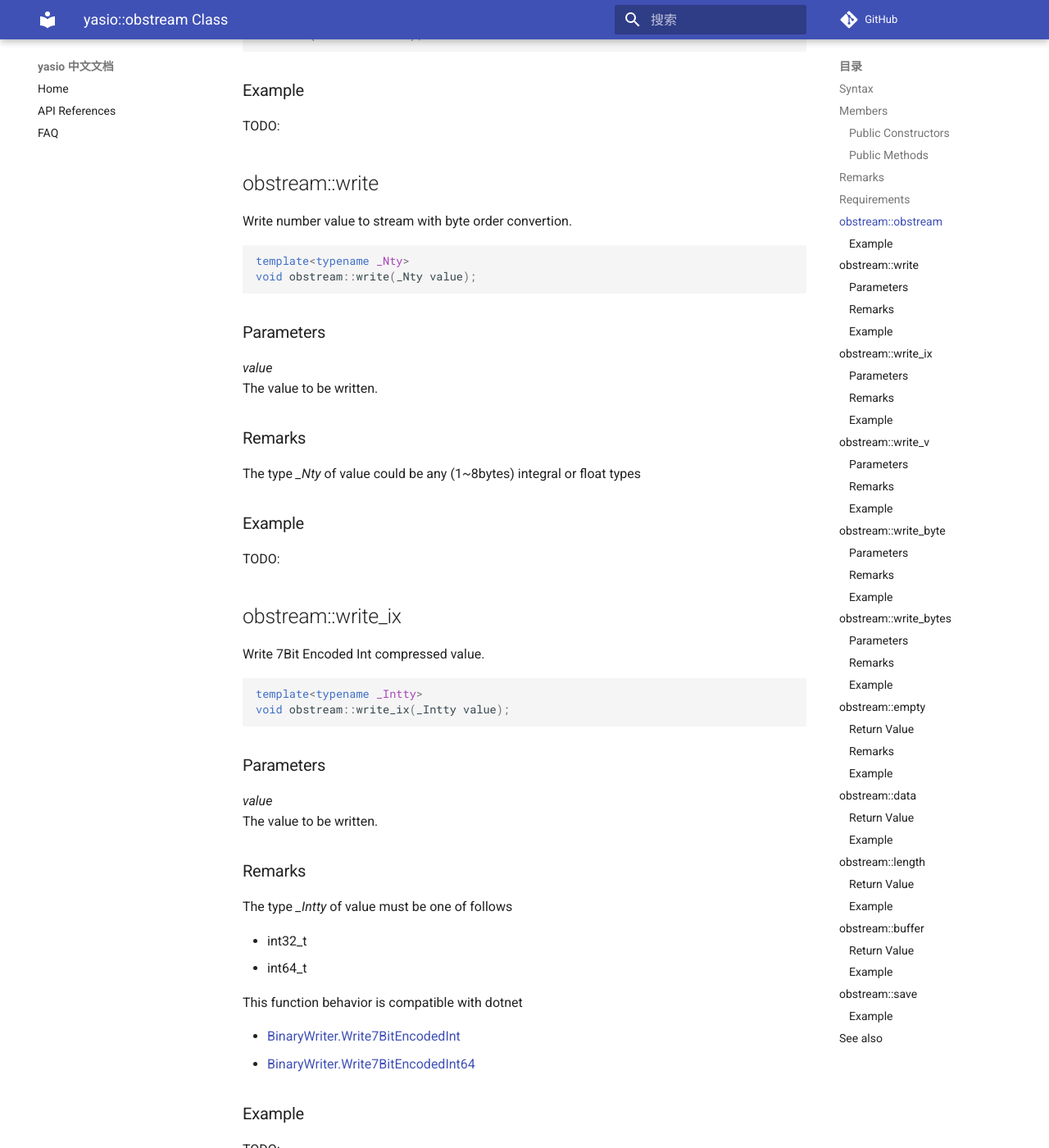
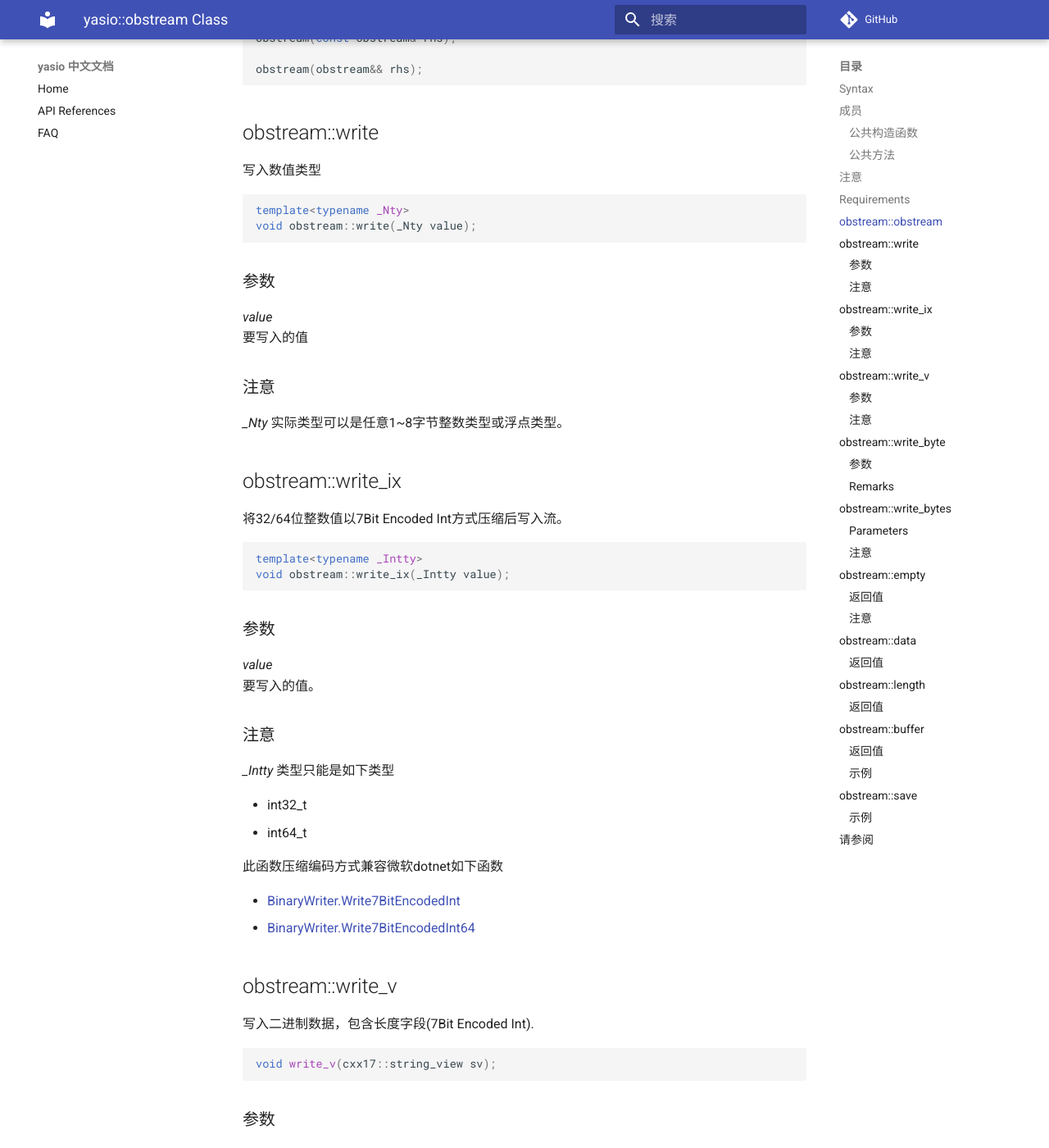
Before and after one commit to yasio/docs-936, an MkDocs documentation site: the page built from docs/api/reference/obstream-class.md, in a window 1280 px wide and 1400 px high, scrolled down 1690 px. Shown: the whole window at 82% size. Built offline with MkDocs 1.6.1 and Material for MkDocs 9.7.7, drawn with Linux system fonts in a browser that asks for light colours; comment, search, counter and statistics services are not loaded; some of the changed text lies outside the part shown.

Commit message:
Translate more

````diff
--- a/docs/api/reference/obstream-class.md
+++ b/docs/api/reference/obstream-class.md
@@ -6,7 +6,7 @@ helpviewer_keywords: []
 ---
 # obstream Class
 
-Provides the functionality of Binary Writer.
+提供二进制序列化功能。
 
 ## Syntax
 
@@ -14,20 +14,20 @@ Provides the functionality of Binary Writer.
 namespace yasio {
 using obstream = basic_obstream<endian::network_convert_tag>;
 
-// The fast binary writer without byte order convertion.
+// 序列化过程，无字节序转换，性能更快
 using fast_obstream = basic_obstream<endian::host_convert_tag>;
 }
 ```
 
-## Members
+## 成员
 
-### Public Constructors
+### 公共构造函数
 
 |Name|Description|
 |----------|-----------------|
 |[obstream::obstream](#obstream)|Constructs a `obstream` object.|
 
-### Public Methods
+### 公共方法
 
 |Name|Description|
 |----------|-----------------|
@@ -42,9 +42,11 @@ using fast_obstream = basic_obstream<endian::host_convert_tag>;
 |[obstream::buffer](#buffer)|Retrieves the buffer object of the stream.|
 |[obstream::save](#save)|Save the stream binary data to file.|
 
-## Remarks
+## 注意
 
-When write int16~int64 and float/double, will auto convert host byte order to network byte order.
+`obstream` 当写入int16~int64和float/double类型是, 会自动将主机字节序转换问网络字节序 <br/>
+
+`fast_obstream` 不会转换任何字节序
 
 ## Requirements
 
@@ -52,7 +54,7 @@ When write int16~int64 and float/double, will auto convert host byte order to ne
 
 ## <a name="obstream"></a> obstream::obstream
 
-Constructs a `obstream` object.
+构造 `obstream` 对象.
 
 ```cpp
 obstream(size_t capacity = 128);
@@ -62,103 +64,88 @@ obstream(const obstream& rhs);
 obstream(obstream&& rhs);
 ```
 
-### Example
-
-TODO:
-
 ## <a name="write"></a> obstream::write
 
-Write number value to stream with byte order convertion.
+写入数值类型
 
 ```cpp
 template<typename _Nty>
 void obstream::write(_Nty value);
 ```
 
-### Parameters
+### 参数
 
 *value*<br/>
-The value to be written.
+要写入的值
 
-### Remarks
-The type *_Nty* of value could be any (1~8bytes) integral or float types
-
-### Example
-
-TODO:
+### 注意
+*_Nty* 实际类型可以是任意1~8字节整数类型或浮点类型。
 
 ## <a name="write_ix"></a> obstream::write_ix
 
-Write 7Bit Encoded Int compressed value.
+将32/64位整数值以7Bit Encoded Int方式压缩后写入流。
 
 ```cpp
 template<typename _Intty>
 void obstream::write_ix(_Intty value);
 ```
 
-### Parameters
+### 参数
 
 *value*<br/>
-The value to be written.
+要写入的值。
 
-### Remarks
-The type *_Intty* of value must be one of follows
+### 注意
+
+*_Intty* 类型只能是如下类型
 
 - int32_t
 - int64_t
 
-This function behavior is compatible with dotnet
+此函数压缩编码方式兼容微软dotnet如下函数
 
 - [BinaryWriter.Write7BitEncodedInt](https://docs.microsoft.com/en-us/dotnet/api/system.io.binarywriter.write7bitencodedint?view=net-5.0#System_IO_BinaryWriter_Write7BitEncodedInt_System_Int32_)
 - [BinaryWriter.Write7BitEncodedInt64](https://docs.microsoft.com/en-us/dotnet/api/system.io.binarywriter.write7bitencodedint64?view=net-5.0#System_IO_BinaryWriter_Write7BitEncodedInt64_System_Int64_)
 
-### Example
-
-TODO:
 
 ## <a name="write_v"></a> obstream::write_v
 
-Write blob data with 7Bit Encoded Int length field.
+写入二进制数据，包含长度字段(7Bit Encoded Int).
 
 ```cpp
 void write_v(cxx17::string_view sv);
 ```
 
-### Parameters
+### 参数
 
 *sv*<br/>
-The string_view value to be written.
+要写入的数据.
 
-### Remarks
-This function will write length field with 7Bit Encoded first, then call [write_bytes](#write_bytes) to write the value.
+### 注意
 
-### Example
+此函数先以7Bit Encoded编码方式写入数据长度, 再调用 [write_bytes](#write_bytes) 写入字节数据.
 
-TODO:
 
 ## <a name="write_byte"></a> obstream::write_byte
 
-Write 1 byte to stream.
+写入1个字节。
 
 ```cpp
 void write_byte(uint8_t value);
 ```
 
-### Parameters
+### 参数
 
 *value*<br/>
-The value to be written.
+要写入的值
 
 ### Remarks
-This function is identical to [obstream::write<uint8_t>](#write)
+此函数功能等价于 [obstream::write<uint8_t>](#write)
 
-### Example
-
-TODO:
 
 ## <a name="write_bytes"></a> obstream::write_bytes
 
-Write byte array to stream.
+写入字节数组。
 
 ```cpp
 void write_bytes(cxx17::string_view sv);
@@ -171,47 +158,41 @@ void write_bytes(std::streamoff offset, const void* data, int length);
 ### Parameters
 
 *sv*<br/>
-The string_view value to be written.
+写入string_view包装的字节数组.
 
 *data*<br/>
-The data to be written.
+要写入字节数组的首地址.
 
 *length*<br/>
-The length data to be written.
+要写入字节数组的长度.
 
 *offset*<br/>
-The offset of stream to be written.
+要写入字节数组的目标偏移.
 
-### Remarks
-The value of `offset + length` must be less than [`obstream::length`](#length)
+### 注意
 
-### Example
-
-TODO:
+`offset + length` 的值必须小于 [`obstream::length`](#length)
 
 ## <a name="empty"></a> obstream::empty
 
-Tests whether the obstream is empty.
+判断流是否为空
 
 ```cpp
 bool empty() const;
 ```
 
-### Return Value
+### 返回值
 
-`true` if the obstream empty; `false` if it has at least one byte.
+`true` 空; `false` 非空.
 
-### Remarks
+### 注意
 
-The member function is equivalent to [length](#length) == 0.
+此函数等价于 [length](#length) == 0.
 
-### Example
-
-TODO:
 
 ## <a name="data"></a> obstream::data
 
-Retrieves stream data pointer.
+获取数据指针。
 
 ```cpp
 const char* data() const;
@@ -219,33 +200,25 @@ const char* data() const;
 char* data();
 ```
 
-### Return Value
+### 返回值
 
-A pointer to the first byte in the stream.
-
-### Example
-
-TODO:
+字节流数据首地址。
 
 ## <a name="length"></a> obstream::length
 
-Returns the number of bytes in the stream.
+获取流长度。
 
 ```cpp
 size_t length() const;
 ```
 
-### Return Value
+### 返回值
 
-The current length of the stream.
-
-### Example
-
-TODO:
+返回流中包含的总字节数。
 
 ## <a name="buffer"></a> obstream::buffer
 
-Retrieves internal buffer of stream.
+获取流内部缓冲区。
 
 ```cpp
 const std::vector<char>& buffer() const;
@@ -253,11 +226,11 @@ const std::vector<char>& buffer() const;
 std::vector<char>& buffer();
 ```
 
-### Return Value
+### 返回值
 
-The internal implementation buffer of the stream.
+流内部缓冲区引用，可以使用 `std::move` 取走。
 
-### Example
+### 示例
 
 ```cpp
 // obstream_buffer.cpp
@@ -283,13 +256,13 @@ int main( )
 
 ## <a name="save"></a> obstream::save
 
-Save the stream data to file.
+将流中的二进制字节数据保存到文件。
 
 ```cpp
 void save(const char* filename) const;
 ```
 
-### Example
+### 示例
 
 ```cpp
 // obstream_save.cpp
@@ -322,7 +295,7 @@ int main( )
 }
 ```
 
-## See also
+## 请参阅
 
 [ibstream_view Class](./ibstream-class.md)
 
````
Also changed, not shown: docs/api/reference/io_channel-class.md (+19 -17 lines), docs/api/reference/io_event-class.md (+2 -0 lines).
